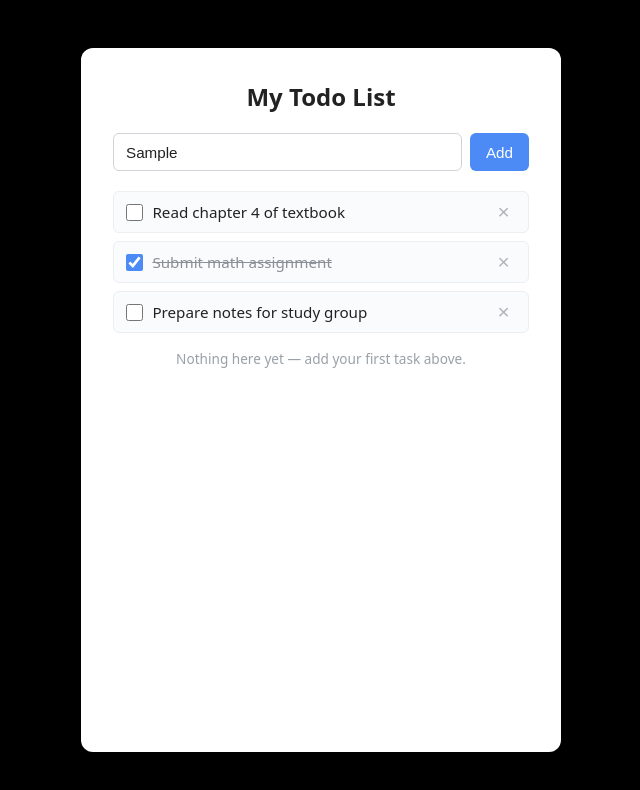
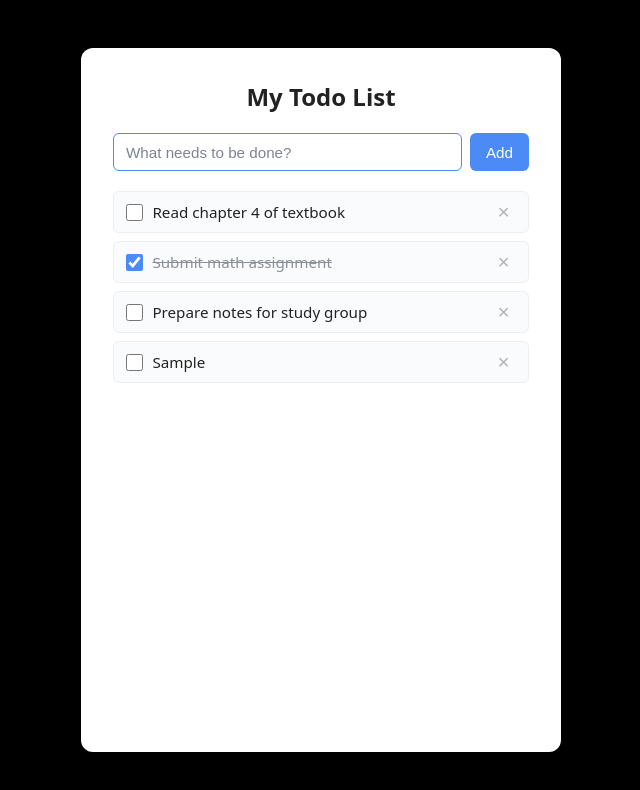
Before and after one commit to Vampire-js/student-task-manager, a plain HTML site: page index.html in a window 1280 px wide. Both pictures are taken after typing "Sample" into the empty fields and a click on the button "Add". Shown: the whole page, without its empty margins (319-959 px from the left). Drawn offline with Linux system fonts and the light colour scheme.

Commit message:
Implemented add task feature

```diff
--- a/app.js
+++ b/app.js
@@ -0,0 +1,54 @@
+(() => {
+    const form = document.getElementById('todo-form');
+    const input = document.getElementById('todo-input');
+    const list = document.getElementById('todo-list');
+    const emptyHint = document.getElementById('empty-hint');
+
+    if (!form || !input || !list) return;
+
+    const updateEmptyHint = () => {
+        if (!emptyHint) return;
+        emptyHint.hidden = list.children.length > 0;
+    };
+
+    const createTodoItem = (text) => {
+        const li = document.createElement('li');
+        li.className = 'todo-item';
+
+        const label = document.createElement('label');
+        label.className = 'todo-label';
+
+        const checkbox = document.createElement('input');
+        checkbox.type = 'checkbox';
+
+        const span = document.createElement('span');
+        span.textContent = text;
+
+        checkbox.addEventListener('change', () => {
+            span.classList.toggle('done', checkbox.checked);
+        });
+
+        const deleteBtn = document.createElement('button');
+        deleteBtn.type = 'button';
+        deleteBtn.className = 'delete-btn';
+        deleteBtn.setAttribute('aria-label', 'Delete todo');
+        deleteBtn.innerHTML = '&times;';
+
+        label.append(checkbox, span);
+        li.append(label, deleteBtn);
+        return li;
+    };
+
+    form.addEventListener('submit', (event) => {
+        event.preventDefault();
+        const text = input.value.trim();
+        if (!text) return;
+
+        list.append(createTodoItem(text));
+        input.value = '';
+        input.focus();
+        updateEmptyHint();
+    });
+
+    updateEmptyHint();
+})();
--- a/index.html
+++ b/index.html
@@ -10,17 +10,19 @@
     <main class="container">
         <h1>My Todo List</h1>
 
-        <form class="todo-form" onsubmit="return false;">
+        <form class="todo-form" id="todo-form">
             <input
                 type="text"
                 class="todo-input"
+                id="todo-input"
                 placeholder="What needs to be done?"
                 aria-label="New todo"
+                autocomplete="off"
             >
             <button type="submit" class="add-btn">Add</button>
         </form>
 
-        <ul class="todo-list">
+        <ul class="todo-list" id="todo-list">
             <li class="todo-item">
                 <label class="todo-label">
                     <input type="checkbox">
@@ -44,7 +46,7 @@
             </li>
         </ul>
 
-        <p class="empty-hint">Nothing here yet — add your first task above.</p>
+        <p class="empty-hint" id="empty-hint" hidden>Nothing here yet — add your first task above.</p>
     </main>
 
     <script src="app.js"></script>
```
